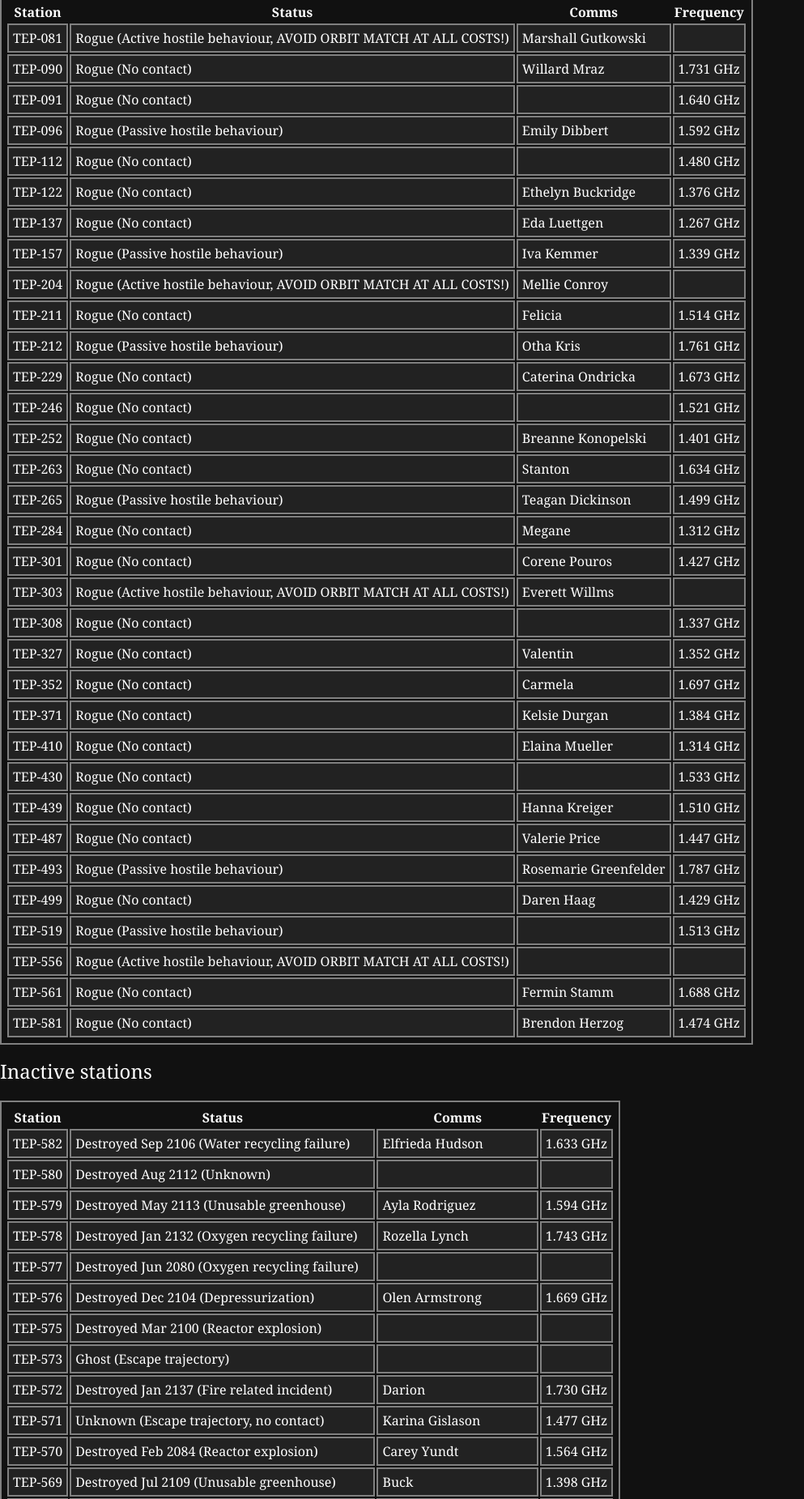
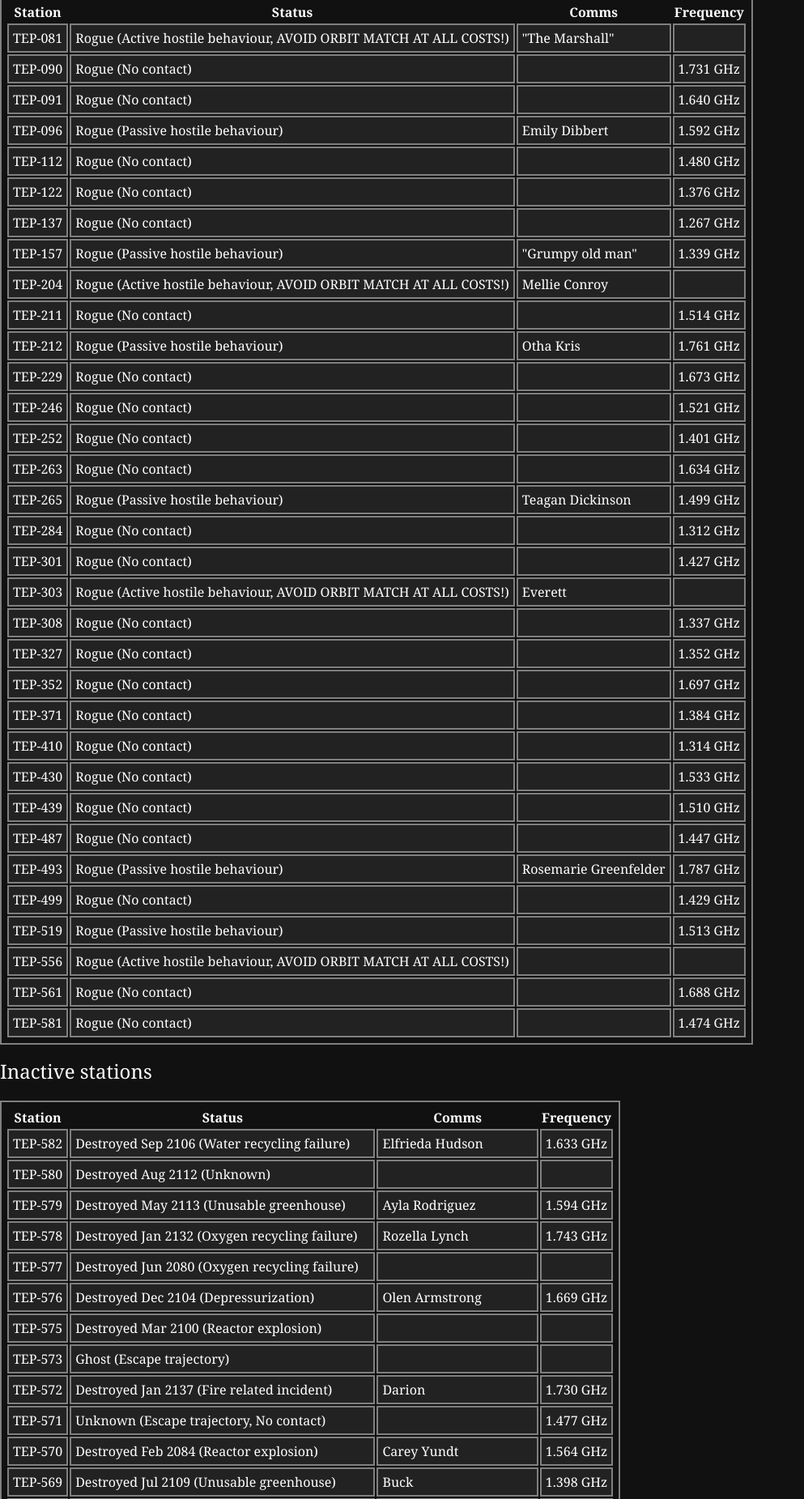
Before and after one commit to mkalam-alami/last-website-on-earth, a website: page reference/directory.html in a window 1280 px wide. Shown: the part 3008-4859 px from the top of the page at 81% size, without its empty margins (0-993 px from the left). Drawn offline with Linux system fonts and the light colour scheme.

Commit message:
directory

```diff
--- a/reference/directory.html
+++ b/reference/directory.html
@@ -460,13 +460,13 @@
     <tr>
     <td>TEP-081</td>
     <td>Rogue (Active hostile behaviour, AVOID ORBIT MATCH AT ALL COSTS!)</td>
-    <td>Marshall Gutkowski</td>
+    <td>"The Marshall"</td>
     <td></td>
   </tr>
     <tr>
     <td>TEP-090</td>
     <td>Rogue (No contact)</td>
-    <td>Willard Mraz</td>
+    <td></td>
     <td>1.731 GHz</td>
   </tr>
     <tr>
@@ -490,19 +490,19 @@
     <tr>
     <td>TEP-122</td>
     <td>Rogue (No contact)</td>
-    <td>Ethelyn Buckridge</td>
+    <td></td>
     <td>1.376 GHz</td>
   </tr>
     <tr>
     <td>TEP-137</td>
     <td>Rogue (No contact)</td>
-    <td>Eda Luettgen</td>
+    <td></td>
     <td>1.267 GHz</td>
   </tr>
     <tr>
     <td>TEP-157</td>
     <td>Rogue (Passive hostile behaviour)</td>
-    <td>Iva Kemmer</td>
+    <td>"Grumpy old man"</td>
     <td>1.339 GHz</td>
   </tr>
     <tr>
@@ -514,7 +514,7 @@
     <tr>
     <td>TEP-211</td>
     <td>Rogue (No contact)</td>
-    <td>Felicia</td>
+    <td></td>
     <td>1.514 GHz</td>
   </tr>
     <tr>
@@ -526,7 +526,7 @@
     <tr>
     <td>TEP-229</td>
     <td>Rogue (No contact)</td>
-    <td>Caterina Ondricka</td>
+    <td></td>
     <td>1.673 GHz</td>
   </tr>
     <tr>
@@ -538,13 +538,13 @@
     <tr>
     <td>TEP-252</td>
     <td>Rogue (No contact)</td>
-    <td>Breanne Konopelski</td>
+    <td></td>
     <td>1.401 GHz</td>
   </tr>
     <tr>
     <td>TEP-263</td>
     <td>Rogue (No contact)</td>
-    <td>Stanton</td>
+    <td></td>
     <td>1.634 GHz</td>
   </tr>
     <tr>
@@ -556,19 +556,19 @@
     <tr>
     <td>TEP-284</td>
     <td>Rogue (No contact)</td>
-    <td>Megane</td>
+    <td></td>
     <td>1.312 GHz</td>
   </tr>
     <tr>
     <td>TEP-301</td>
     <td>Rogue (No contact)</td>
-    <td>Corene Pouros</td>
+    <td></td>
     <td>1.427 GHz</td>
   </tr>
     <tr>
     <td>TEP-303</td>
     <td>Rogue (Active hostile behaviour, AVOID ORBIT MATCH AT ALL COSTS!)</td>
-    <td>Everett Willms</td>
+    <td>Everett</td>
     <td></td>
   </tr>
     <tr>
@@ -580,25 +580,25 @@
     <tr>
     <td>TEP-327</td>
     <td>Rogue (No contact)</td>
-    <td>Valentin</td>
+    <td></td>
     <td>1.352 GHz</td>
   </tr>
     <tr>
     <td>TEP-352</td>
     <td>Rogue (No contact)</td>
-    <td>Carmela</td>
+    <td></td>
     <td>1.697 GHz</td>
   </tr>
     <tr>
     <td>TEP-371</td>
     <td>Rogue (No contact)</td>
-    <td>Kelsie Durgan</td>
+    <td></td>
     <td>1.384 GHz</td>
   </tr>
     <tr>
     <td>TEP-410</td>
     <td>Rogue (No contact)</td>
-    <td>Elaina Mueller</td>
+    <td></td>
     <td>1.314 GHz</td>
   </tr>
     <tr>
@@ -610,13 +610,13 @@
     <tr>
     <td>TEP-439</td>
     <td>Rogue (No contact)</td>
-    <td>Hanna Kreiger</td>
+    <td></td>
     <td>1.510 GHz</td>
   </tr>
     <tr>
     <td>TEP-487</td>
     <td>Rogue (No contact)</td>
-    <td>Valerie Price</td>
+    <td></td>
     <td>1.447 GHz</td>
   </tr>
     <tr>
@@ -628,7 +628,7 @@
     <tr>
     <td>TEP-499</td>
     <td>Rogue (No contact)</td>
-    <td>Daren Haag</td>
+    <td></td>
     <td>1.429 GHz</td>
   </tr>
     <tr>
@@ -646,13 +646,13 @@
     <tr>
     <td>TEP-561</td>
     <td>Rogue (No contact)</td>
-    <td>Fermin Stamm</td>
+    <td></td>
     <td>1.688 GHz</td>
   </tr>
     <tr>
     <td>TEP-581</td>
     <td>Rogue (No contact)</td>
-    <td>Brendon Herzog</td>
+    <td></td>
     <td>1.474 GHz</td>
   </tr>
 
@@ -726,8 +726,8 @@
   </tr>
     <tr>
     <td>TEP-571</td>
-    <td>Unknown (Escape trajectory, no contact)</td>
-    <td>Karina Gislason</td>
+    <td>Unknown (Escape trajectory, No contact)</td>
+    <td></td>
     <td>1.477 GHz</td>
   </tr>
     <tr>
@@ -804,8 +804,8 @@
   </tr>
     <tr>
     <td>TEP-555</td>
-    <td>Unknown (Escape trajectory, no contact)</td>
-    <td>Oral</td>
+    <td>Unknown (Escape trajectory, No contact)</td>
+    <td></td>
     <td>1.443 GHz</td>
   </tr>
     <tr>
@@ -840,8 +840,8 @@
   </tr>
     <tr>
     <td>TEP-547</td>
-    <td>Unknown (Escape trajectory, no contact)</td>
-    <td>Thea Dach</td>
+    <td>Unknown (Escape trajectory, No contact)</td>
+    <td></td>
     <td>1.248 GHz</td>
   </tr>
     <tr>
@@ -942,14 +942,14 @@
   </tr>
     <tr>
     <td>TEP-527</td>
-    <td>Unknown (Escape trajectory, no contact)</td>
-    <td>Lamar</td>
+    <td>Unknown (Escape trajectory, No contact)</td>
+    <td></td>
     <td></td>
   </tr>
     <tr>
     <td>TEP-526</td>
-    <td>Unknown (Escape trajectory, no contact)</td>
-    <td>Fae MacGyver</td>
+    <td>Unknown (Escape trajectory, No contact)</td>
+    <td></td>
     <td></td>
   </tr>
     <tr>
@@ -1050,8 +1050,8 @@
   </tr>
     <tr>
     <td>TEP-506</td>
-    <td>Unknown (Escape trajectory, no contact)</td>
-    <td>Tyson Mertz</td>
+    <td>Unknown (Escape trajectory, No contact)</td>
+    <td></td>
     <td>1.488 GHz</td>
   </tr>
     <tr>
@@ -1278,8 +1278,8 @@
   </tr>
     <tr>
     <td>TEP-455</td>
-    <td>Unknown (Escape trajectory, no contact)</td>
-    <td>Tyson</td>
+    <td>Unknown (Escape trajectory, No contact)</td>
+    <td></td>
     <td>1.647 GHz</td>
   </tr>
     <tr>
@@ -1302,8 +1302,8 @@
   </tr>
     <tr>
     <td>TEP-448</td>
-    <td>Unknown (Escape trajectory, no contact)</td>
-    <td>Josiah Greenholt</td>
+    <td>Unknown (Escape trajectory, No contact)</td>
+    <td></td>
     <td>1.557 GHz</td>
   </tr>
     <tr>
@@ -1452,8 +1452,8 @@
   </tr>
     <tr>
     <td>TEP-418</td>
-    <td>Unknown (Escape trajectory, no contact)</td>
-    <td>Francesco Kunde</td>
+    <td>Unknown (Escape trajectory, No contact)</td>
+    <td></td>
     <td>1.759 GHz</td>
   </tr>
     <tr>
@@ -1488,8 +1488,8 @@
   </tr>
     <tr>
     <td>TEP-411</td>
-    <td>Unknown (Escape trajectory, no contact)</td>
-    <td>Durward</td>
+    <td>Unknown (Escape trajectory, No contact)</td>
+    <td></td>
     <td>1.750 GHz</td>
   </tr>
     <tr>
@@ -1518,8 +1518,8 @@
   </tr>
     <tr>
     <td>TEP-404</td>
-    <td>Unknown (Escape trajectory, no contact)</td>
-    <td>Tremaine O'Reilly</td>
+    <td>Unknown (Escape trajectory, No contact)</td>
+    <td></td>
     <td></td>
   </tr>
     <tr>
@@ -1542,7 +1542,7 @@
   </tr>
     <tr>
     <td>TEP-400</td>
-    <td>Unknown (Escape trajectory, no contact)</td>
+    <td>Unknown (Escape trajectory, No contact)</td>
     <td></td>
     <td></td>
   </tr>
@@ -1656,7 +1656,7 @@
   </tr>
     <tr>
     <td>TEP-379</td>
-    <td>Unknown (Escape trajectory, no contact)</td>
+    <td>Unknown (Escape trajectory, No contact)</td>
     <td></td>
     <td></td>
   </tr>
@@ -1746,8 +1746,8 @@
   </tr>
     <tr>
     <td>TEP-361</td>
-    <td>Unknown (Escape trajectory, no contact)</td>
-    <td>Annamarie Pagac</td>
+    <td>Unknown (Escape trajectory, No contact)</td>
+    <td></td>
     <td></td>
   </tr>
     <tr>
@@ -1758,7 +1758,7 @@
   </tr>
     <tr>
     <td>TEP-358</td>
-    <td>Unknown (Escape trajectory, no contact)</td>
+    <td>Unknown (Escape trajectory, No contact)</td>
     <td></td>
     <td></td>
   </tr>
@@ -1872,8 +1872,8 @@
   </tr>
     <tr>
     <td>TEP-337</td>
-    <td>Unknown (Escape trajectory, no contact)</td>
-    <td>Eleanore Larkin</td>
+    <td>Unknown (Escape trajectory, No contact)</td>
+    <td></td>
     <td>1.705 GHz</td>
   </tr>
     <tr>
@@ -1920,13 +1920,13 @@
   </tr>
     <tr>
     <td>TEP-328</td>
-    <td>Unknown (Escape trajectory, no contact)</td>
-    <td>Adah</td>
+    <td>Unknown (Escape trajectory, No contact)</td>
+    <td></td>
     <td>1.327 GHz</td>
   </tr>
     <tr>
     <td>TEP-326</td>
-    <td>Unknown (Escape trajectory, no contact)</td>
+    <td>Unknown (Escape trajectory, No contact)</td>
     <td></td>
     <td></td>
   </tr>
@@ -2028,26 +2028,26 @@
   </tr>
     <tr>
     <td>TEP-305</td>
-    <td>Unknown (Escape trajectory, no contact)</td>
-    <td>Abigail Mayer</td>
+    <td>Unknown (Escape trajectory, No contact)</td>
+    <td></td>
     <td></td>
   </tr>
     <tr>
     <td>TEP-304</td>
-    <td>Unknown (Escape trajectory, no contact)</td>
-    <td>Cooper Terry</td>
+    <td>Unknown (Escape trajectory, No contact)</td>
+    <td></td>
     <td>1.219 GHz</td>
   </tr>
     <tr>
     <td>TEP-302</td>
-    <td>Unknown (Escape trajectory, no contact)</td>
-    <td>Julien</td>
+    <td>Unknown (Escape trajectory, No contact)</td>
+    <td></td>
     <td>1.226 GHz</td>
   </tr>
     <tr>
     <td>TEP-300</td>
-    <td>Unknown (Escape trajectory, no contact)</td>
-    <td>Will</td>
+    <td>Unknown (Escape trajectory, No contact)</td>
+    <td></td>
     <td></td>
   </tr>
     <tr>
@@ -2076,8 +2076,8 @@
   </tr>
     <tr>
     <td>TEP-294</td>
-    <td>Unknown (Escape trajectory, no contact)</td>
-    <td>Murphy</td>
+    <td>Unknown (Escape trajectory, No contact)</td>
+    <td></td>
     <td>1.275 GHz</td>
   </tr>
     <tr>
@@ -2124,8 +2124,8 @@
   </tr>
     <tr>
     <td>TEP-285</td>
-    <td>Unknown (Escape trajectory, no contact)</td>
-    <td>Herminia Kshlerin</td>
+    <td>Unknown (Escape trajectory, No contact)</td>
+    <td></td>
     <td>1.343 GHz</td>
   </tr>
     <tr>
@@ -2148,8 +2148,8 @@
   </tr>
     <tr>
     <td>TEP-280</td>
-    <td>Unknown (Escape trajectory, no contact)</td>
-    <td>Elouise Nitzsche</td>
+    <td>Unknown (Escape trajectory, No contact)</td>
+    <td></td>
     <td>1.264 GHz</td>
   </tr>
     <tr>
@@ -2220,8 +2220,8 @@
   </tr>
     <tr>
     <td>TEP-268</td>
-    <td>Unknown (Escape trajectory, no contact)</td>
-    <td>Tyree Hodkiewicz</td>
+    <td>Unknown (Escape trajectory, No contact)</td>
+    <td></td>
     <td>1.465 GHz</td>
   </tr>
     <tr>
@@ -2298,8 +2298,8 @@
   </tr>
     <tr>
     <td>TEP-248</td>
-    <td>Unknown (Escape trajectory, no contact)</td>
-    <td>Geoffrey McCullough</td>
+    <td>Unknown (Escape trajectory, No contact)</td>
+    <td></td>
     <td>1.546 GHz</td>
   </tr>
     <tr>
@@ -2436,8 +2436,8 @@
   </tr>
     <tr>
     <td>TEP-220</td>
-    <td>Unknown (Escape trajectory, no contact)</td>
-    <td>Adolfo Hane</td>
+    <td>Unknown (Escape trajectory, No contact)</td>
+    <td></td>
     <td>1.543 GHz</td>
   </tr>
     <tr>
@@ -2550,8 +2550,8 @@
   </tr>
     <tr>
     <td>TEP-195</td>
-    <td>Unknown (Escape trajectory, no contact)</td>
-    <td>Keegan Hyatt</td>
+    <td>Unknown (Escape trajectory, No contact)</td>
+    <td></td>
     <td>1.773 GHz</td>
   </tr>
     <tr>
@@ -2586,8 +2586,8 @@
   </tr>
     <tr>
     <td>TEP-188</td>
-    <td>Unknown (Escape trajectory, no contact)</td>
-    <td>Oliver Keeling</td>
+    <td>Unknown (Escape trajectory, No contact)</td>
+    <td></td>
     <td>1.469 GHz</td>
   </tr>
     <tr>
@@ -2640,8 +2640,8 @@
   </tr>
     <tr>
     <td>TEP-177</td>
-    <td>Unknown (Escape trajectory, no contact)</td>
-    <td>Trinity Kling</td>
+    <td>Unknown (Escape trajectory, No contact)</td>
+    <td></td>
     <td>1.223 GHz</td>
   </tr>
     <tr>
@@ -2694,8 +2694,8 @@
   </tr>
     <tr>
     <td>TEP-168</td>
-    <td>Unknown (Escape trajectory, no contact)</td>
-    <td>Pierce</td>
+    <td>Unknown (Escape trajectory, No contact)</td>
+    <td></td>
     <td>1.311 GHz</td>
   </tr>
     <tr>
@@ -2712,8 +2712,8 @@
   </tr>
     <tr>
     <td>TEP-165</td>
-    <td>Unknown (Escape trajectory, no contact)</td>
-    <td>Arielle</td>
+    <td>Unknown (Escape trajectory, No contact)</td>
+    <td></td>
     <td>1.466 GHz</td>
   </tr>
     <tr>
@@ -2952,8 +2952,8 @@
   </tr>
     <tr>
     <td>TEP-108</td>
-    <td>Unknown (Escape trajectory, no contact)</td>
-    <td>Madisen Raynor</td>
+    <td>Unknown (Escape trajectory, No contact)</td>
+    <td></td>
     <td>1.249 GHz</td>
   </tr>
     <tr>
@@ -3048,7 +3048,7 @@
   </tr>
     <tr>
     <td>TEP-088</td>
-    <td>Unknown (Escape trajectory, no contact)</td>
+    <td>Unknown (Escape trajectory, No contact)</td>
     <td></td>
     <td></td>
   </tr>
```
